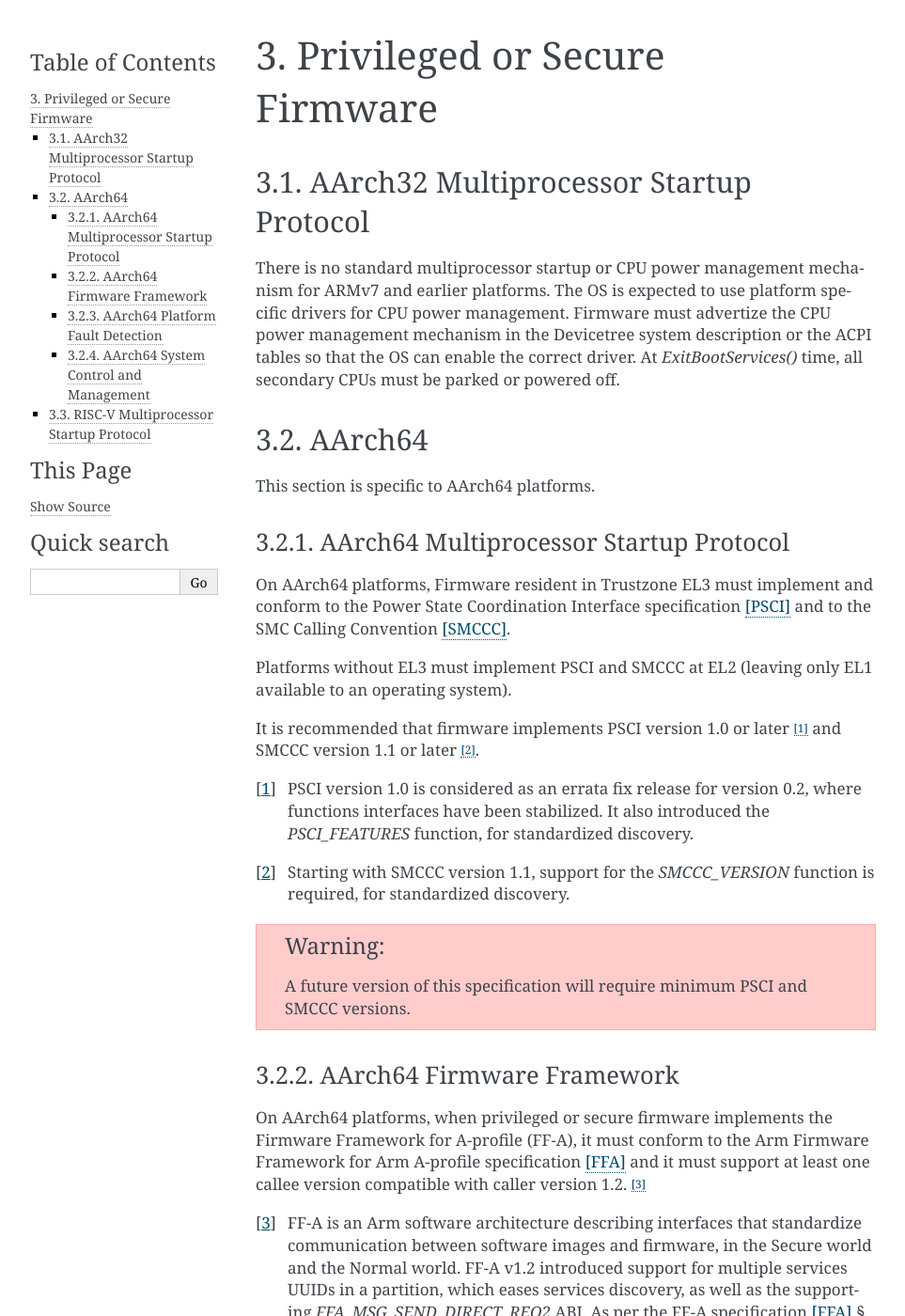
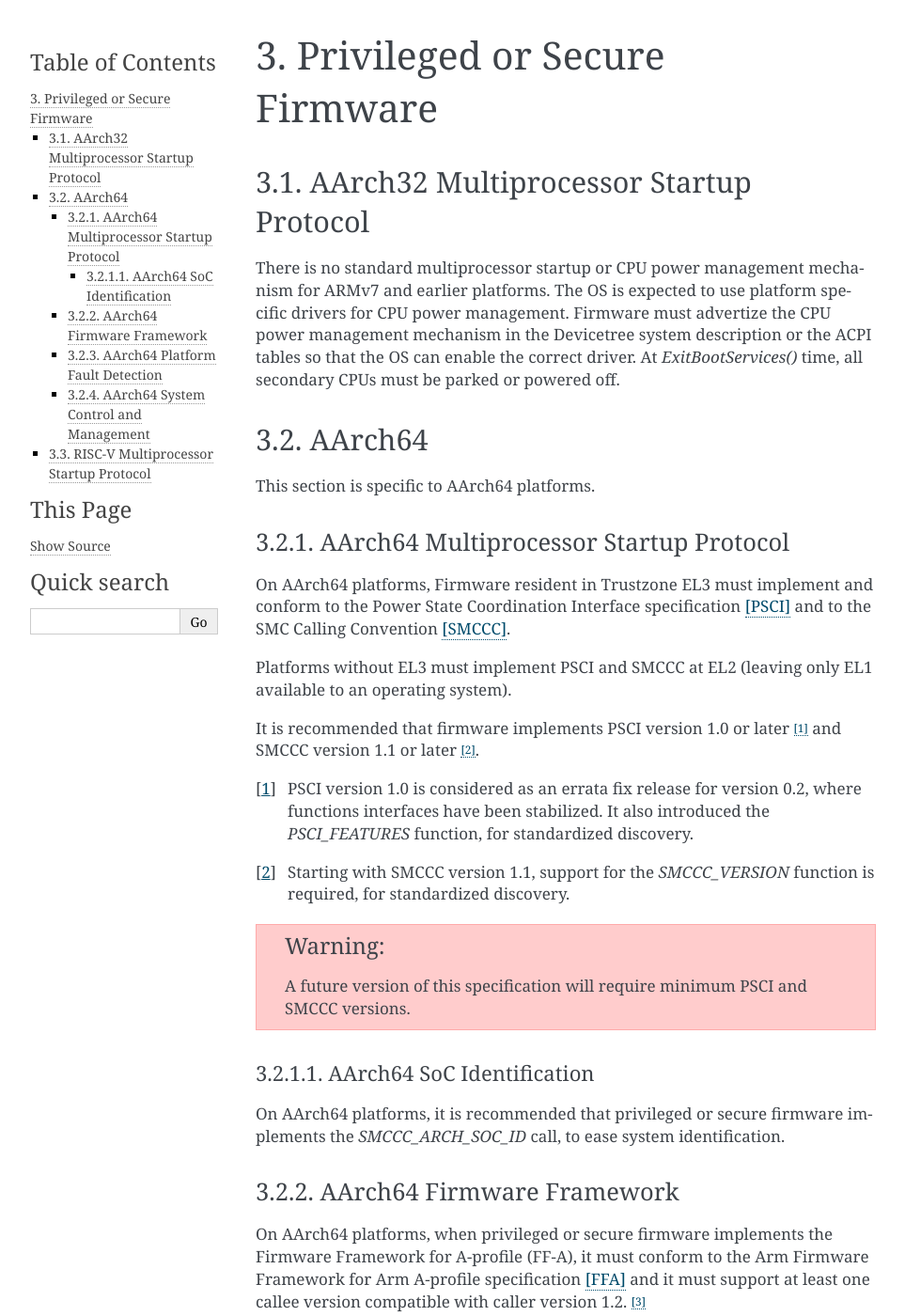
Before and after one commit to ARM-software/ebbr, a Sphinx documentation site: the page built from source/chapter3-secureworld.rst, in a window 1280 px wide and 1400 px high. Shown: the whole window at 94% size, without its empty margins (148-1111 px from the left). Built offline with Sphinx 7.4.7, drawn with Linux system fonts in a browser that asks for light colours.

Commit message:
chapter3: recommend the soc_id smccc call
Recommend to implement the SMCCC SOC_ID call on AArch64.

Signed-off-by: Vincent Stehlé <vincent.stehle@arm.com>

```diff
--- a/source/chapter3-secureworld.rst
+++ b/source/chapter3-secureworld.rst
@@ -42,6 +42,12 @@ It is recommended that firmware implements PSCI version 1.0 or later
 
 .. warning:: A future version of this specification will require minimum PSCI
    and SMCCC versions.
+
+AArch64 SoC Identification
+^^^^^^^^^^^^^^^^^^^^^^^^^^
+
+On AArch64 platforms, it is recommended that privileged or secure firmware
+implements the `SMCCC_ARCH_SOC_ID` call, to ease system identification.
 
 AArch64 Firmware Framework
 --------------------------
```
